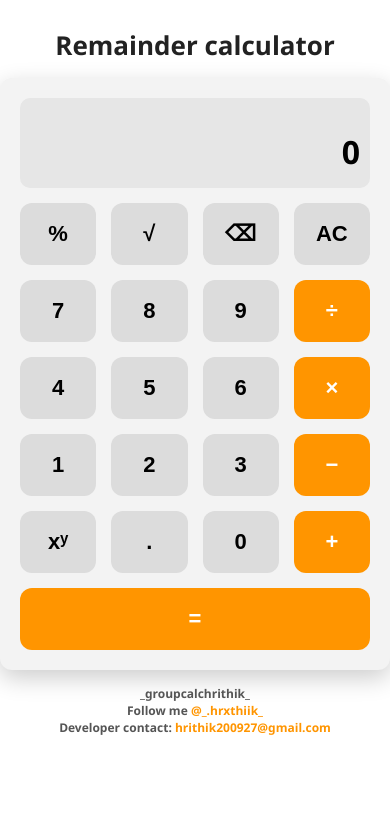
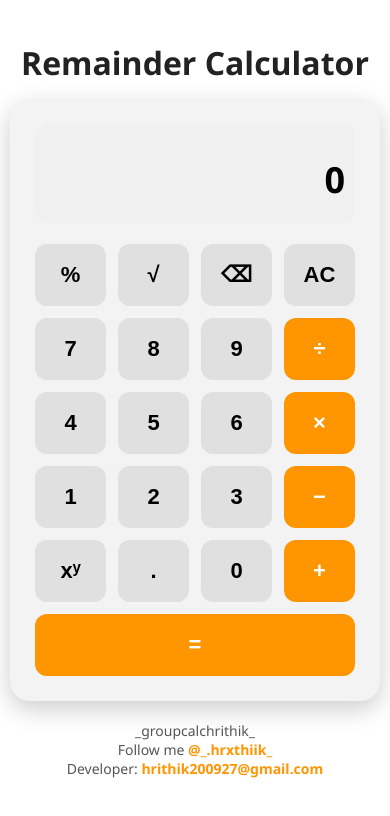
Before and after one commit to hrxthiik/calculator, a plain HTML site: page index.html in a window 390 px wide. Drawn offline with Linux system fonts and the light colour scheme.

Commit message:
Update index.html

```diff
--- a/index.html
+++ b/index.html
@@ -12,91 +12,79 @@
       flex-direction: column;
       align-items: center;
       margin: 0;
-      padding: 20px 0 100px 0;
+      padding: 20px 10px 100px 10px;
       min-height: 100vh;
       box-sizing: border-box;
     }
 
     h1 {
+      font-size: 32px;
+      font-weight: bold;
+      color: #222;
+      text-align: center;
       margin-bottom: 15px;
-      font-weight: 700;
-      font-size: 32px;
-      color: #222;
       user-select: none;
-      text-align: center;
-      width: 100%;
-      max-width: 95vw;
     }
 
     .calculator {
-      background-color: #f3f3f3;
-      border-radius: 15px;
+      background: #f3f3f3;
+      border-radius: 20px;
       padding: 25px;
-      box-shadow: 0 8px 25px rgba(0, 0, 0, 0.2);
       width: 100%;
       max-width: 400px;
+      box-shadow: 0 8px 25px rgba(0, 0, 0, 0.2);
       box-sizing: border-box;
-      margin: 0 15px;
     }
 
     .display {
-      background-color: #e6e6e6;
+      background: #f0f0f0;
+      border-radius: 15px;
+      padding: 20px 15px 10px 15px;
+      text-align: right;
+      font-size: 48px;
+      font-weight: bold;
       color: #000;
-      font-size: 40px;
-      font-weight: bold;
-      padding: 25px 15px 10px 15px;
-      border-radius: 10px;
-      margin-bottom: 15px;
-      text-align: right;
-      min-height: 75px;
-      overflow-wrap: break-word;
+      min-height: 70px;
       display: flex;
       flex-direction: column;
       justify-content: flex-end;
+      overflow-wrap: break-word;
     }
 
     .remainder {
-      font-size: 20px;
+      font-size: 18px;
+      color: #666;
       font-weight: 600;
-      color: #333;
       margin-top: 5px;
-      text-align: right;
-      user-select: none;
     }
 
     .buttons {
       display: grid;
       grid-template-columns: repeat(4, 1fr);
-      gap: 15px;
+      gap: 12px;
+      margin-top: 20px;
     }
 
     button {
-      padding: 28px;
-      font-size: 28px;
-      font-weight: 700;
+      padding: 22px;
+      font-size: 26px;
+      font-weight: 600;
       border: none;
       border-radius: 12px;
-      background-color: #dcdcdc;
+      background-color: #e0e0e0;
       color: #000;
       cursor: pointer;
       transition: background-color 0.2s ease;
-      outline: none;
       user-select: none;
-      -webkit-tap-highlight-color: transparent;
     }
 
     button:hover {
-      background-color: #c0c0c0;
-    }
-
-    button:focus {
-      outline: none;
-      box-shadow: none;
+      background-color: #ccc;
     }
 
     .orange {
       background-color: #ff9500;
-      color: white;
+      color: #fff;
     }
 
     .orange:hover {
@@ -111,69 +99,45 @@
       position: fixed;
       bottom: 10px;
       right: 10px;
-      font-family: 'Segoe UI', sans-serif;
-      font-weight: 600;
       font-size: 14px;
       color: #555;
+      text-align: right;
       user-select: none;
-      max-width: 95vw;
-      text-align: right;
     }
 
     .footer a {
       color: #ff9500;
+      font-weight: bold;
       text-decoration: none;
-      font-weight: 700;
     }
 
     .footer a:hover {
       text-decoration: underline;
     }
 
-    /* Responsive for mobile devices */
     @media (max-width: 450px) {
-      body {
-        padding: 10px 0 80px 0;
-      }
-
-      h1 {
-        font-size: 26px;
-      }
-
-      .calculator {
-        padding: 20px;
-        border-radius: 12px;
-        margin: 0 auto;
-      }
-
       .display {
-        font-size: 32px;
-        min-height: 60px;
-        padding: 20px 10px 10px 10px;
-      }
-
-      .remainder {
-        font-size: 16px;
+        font-size: 36px;
+        padding: 15px 10px;
       }
 
       button {
+        font-size: 22px;
         padding: 18px;
-        font-size: 22px;
       }
 
       .footer {
         position: static;
-        margin-top: 15px;
         text-align: center;
-        width: 100%;
-        padding: 0 15px;
-        font-size: 12px;
+        margin-top: 20px;
       }
     }
   </style>
 </head>
 <body>
-  <h1>Remainder calculator</h1>
+
+  <h1>Remainder Calculator</h1>
+
   <div class="calculator">
     <div class="display">
       <div id="mainDisplay">0</div>
@@ -211,8 +175,8 @@
 
   <div class="footer">
     _groupcalchrithik_<br/>
-    Follow me <a href="https://www.instagram.com/_.hrxthiik_?igsh=NGt3MnB1NXNxbDNx" target="_blank" rel="noopener noreferrer">@_.hrxthiik_</a><br/>
-    Developer contact: <a href="mailto:hrithik200927@gmail.com">hrithik200927@gmail.com</a>
+    Follow me <a href="https://www.instagram.com/_.hrxthiik_?igsh=NGt3MnB1NXNxbDNx" target="_blank">@_.hrxthiik_</a><br/>
+    Developer: <a href="mailto:hrithik200927@gmail.com">hrithik200927@gmail.com</a>
   </div>
 
   <script>
@@ -222,8 +186,15 @@
     function addToDisplay(value) {
       const current = mainDisplay.textContent;
       if (current === '0' || current === 'Error') {
+        if (['+', '-', '*', '/', '^', '×', '÷'].includes(value)) return;
         mainDisplay.textContent = value;
       } else {
+        const lastChar = current.slice(-1);
+        if (
+          ['+', '-', '*', '/', '^', '×', '÷'].includes(lastChar) &&
+          ['+', '-', '*', '/', '^', '×', '÷'].includes(value)
+        ) return;
+        if (lastChar === '%' && value === '%') return;
         mainDisplay.textContent += value;
       }
       remainderDisplay.textContent = '';
@@ -246,22 +217,30 @@
 
     function calculate() {
       try {
-        let expression = mainDisplay.textContent
+        let expression = mainDisplay.textContent;
+        expression = expression
           .replace(/÷/g, '/')
           .replace(/×/g, '*')
           .replace(/\^/g, '**')
-          .replace(/√(\d+|\([^\)]+\))/g, 'Math.sqrt($1)');
+          .replace(/√([0-9.]+|\([^)]+\))/g, 'Math.sqrt($1)')
+          .replace(/(\d+(\.\d+)?)%/g, '($1/100)');
 
-        let result = Function('"use strict";return (' + expression + ')')();
+        expression = expression.replace(/[\+\-\*\/\^]$/, '');
+
+        const result = Function('"use strict"; return (' + expression + ')')();
 
         if (!isFinite(result)) throw Error('Invalid');
 
         let remainderText = '';
-        const simpleDiv = expression.match(/^(\d+)\s*\/\s*(\d+)$/);
-        if (simpleDiv) {
-          const [_, a, b] = simpleDiv;
-          const remainder = parseInt(a) % parseInt(b);
-          if (remainder !== 0) remainderText = `Remainder: ${remainder}`;
+        const lastDivision = expression.match(/(\d+)\s*\/\s*(\d+)/g);
+        if (lastDivision) {
+          const [a, b] = lastDivision[lastDivision.length - 1].split('/').map(Number);
+          if (!isNaN(a) && !isNaN(b)) {
+            const remainder = a % b;
+            if (remainder !== 0) {
+              remainderText = `Remainder: ${remainder}`;
+            }
+          }
         }
 
         mainDisplay.textContent = result;
```
